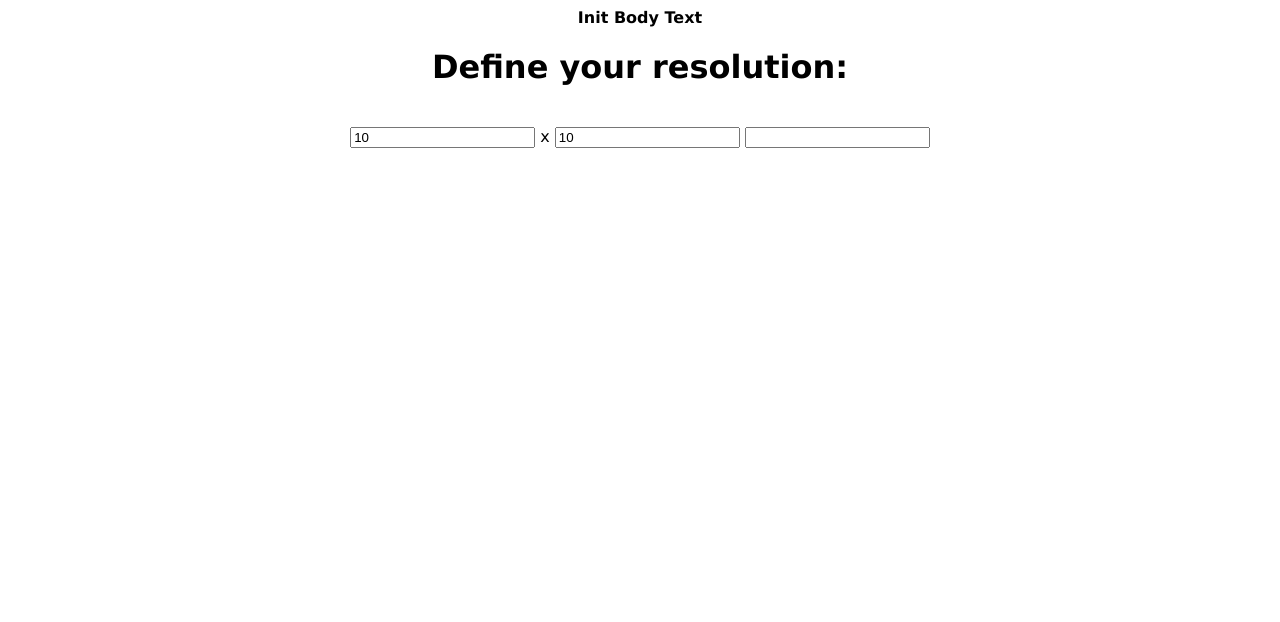
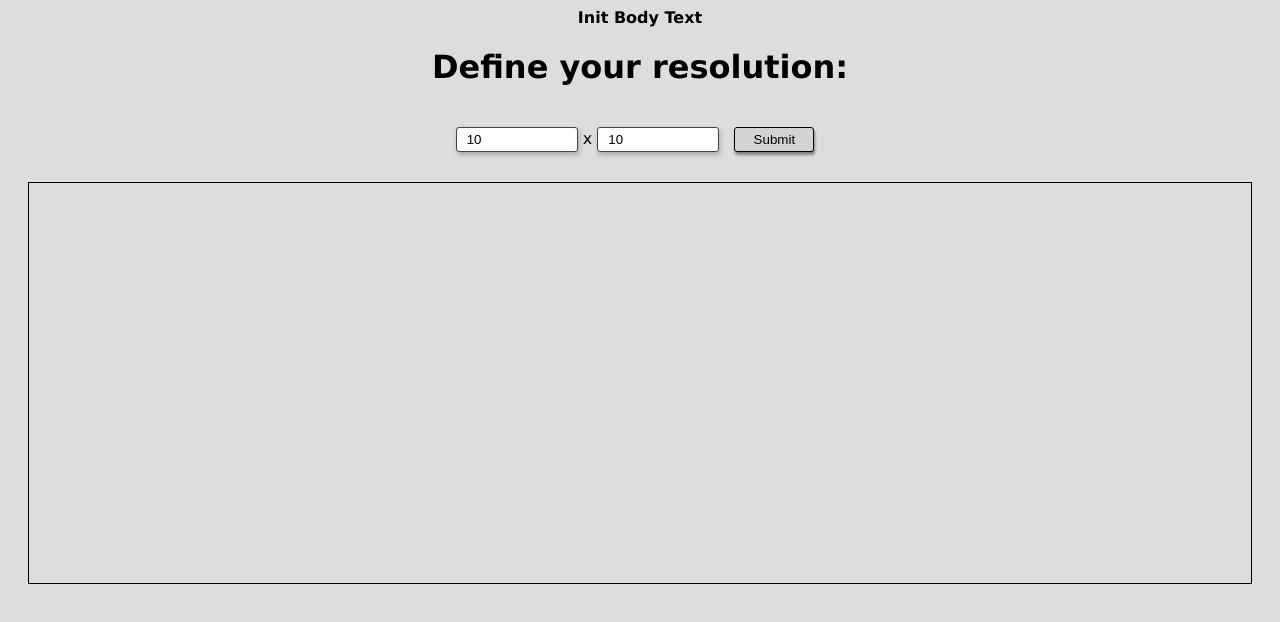
Before and after one commit to Ian-Gungee/Etch-a-sketch, a plain HTML site: page index.html in a window 1280 px wide. Drawn offline with Linux system fonts and the light colour scheme.

Commit message:
Some unnecessary visual improvements...

```diff
--- a/index.html
+++ b/index.html
@@ -12,8 +12,10 @@
     <body>
         <b> Init Body Text </b>
         <h1>Define your resolution:</h1> </br>
-        <input id="width" value="10" alt="width"> x <input id="height" type="text" value="10" alt="height">
-        <input
+        <input id="width" value="10" alt="width" class="textInput"> x <input id="height" type="text" value="10" alt="height" class="textInput">
+        <input type="submit" value="Submit" class="submitInput">
+
+
         <div id='canvas'>
             <div class="pixel"></div>
             <div class="pixel"></div>
--- a/styles.css
+++ b/styles.css
@@ -1,6 +1,37 @@
 body {
     text-align: center;
     font-family: Verdana, Arial;
+    background-color: #ddd;
+}
+
+/* Input at top of page */
+.textInput {
+    width: 100px;
+    padding: 4px 10px;
+    border: solid;
+    border-width: 1px;
+    border-color: #444;
+    border-radius: 3px;
+    box-shadow: 1px 3px 5px 0px #aaa;
+}
+
+.submitInput {
+    width: 80px;
+    height: 25px;
+    margin: 0 10px;
+    border: solid;
+    border-width: 1px;
+    border-radius: 3px;
+    background-color: lightgray;
+    box-shadow: 1px 3px 3px 0px grey;
+}
+
+/* Canvas elements */
+#canvas {
+    margin: 30px 20px auto 20px;
+    border: solid;
+    border-width: 1px;
+    border-color: black;
 }
 
 .pixel {
```
